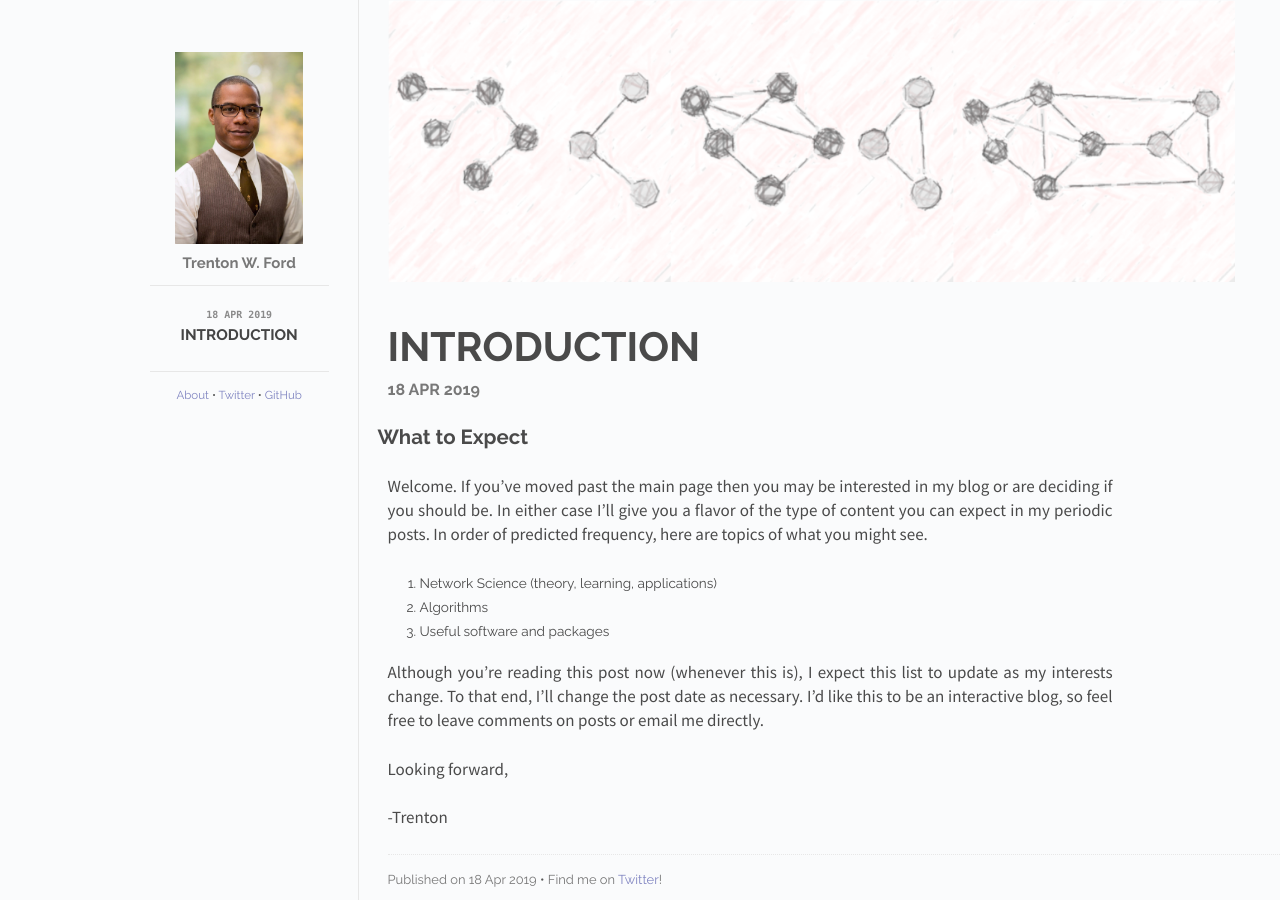
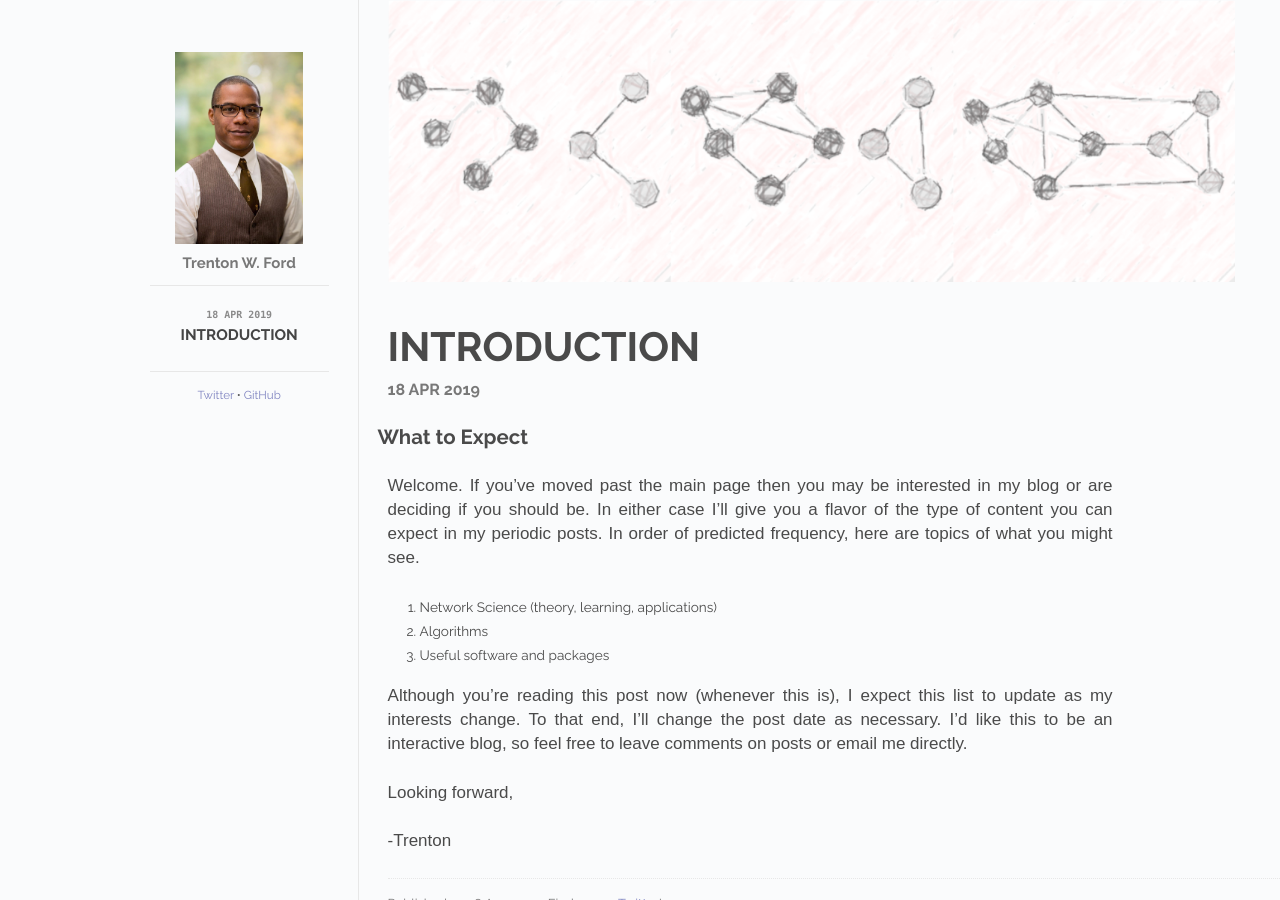
Before and after one commit to tford9/tford9.github.io, a Jekyll site: the page built from index.html, in a window 1280 px wide. Built offline with Jekyll 4.4.1, drawn with Linux system fonts in a browser that asks for light colours; some web fonts are replaced.

Commit message:
some typeface changes

```diff
--- a/_layouts/default.html
+++ b/_layouts/default.html
@@ -16,7 +16,7 @@
       <link rel="stylesheet" href="/css/responsive.css">
 
       <!-- Google Fonts -->
-      <link href='http://fonts.googleapis.com/css?family=Source+Sans+Pro:300,400,700' rel='stylesheet' type='text/css'>
+      <link href='http://fonts.googleapis.com/css?family=Source+Serif+Pro:300,400,700' rel='stylesheet' type='text/css'>
       <link href='http://fonts.googleapis.com/css?family=Raleway:300,400,700' rel='stylesheet' type='text/css'>
   </head>
   <body>
@@ -40,7 +40,6 @@
         </div>
         <div class="footer">
           <span id="footer-links">
-            <a href="" class="footer-link">About</a> <span class="separator">&bull;</span>
             <a href="https://twitter.com/Tford224" class="footer-link">Twitter</a> <span class="separator">&bull;</span>
             <a href="https://github.com/tford9" class="footer-link">GitHub</a>
           </span>
```
